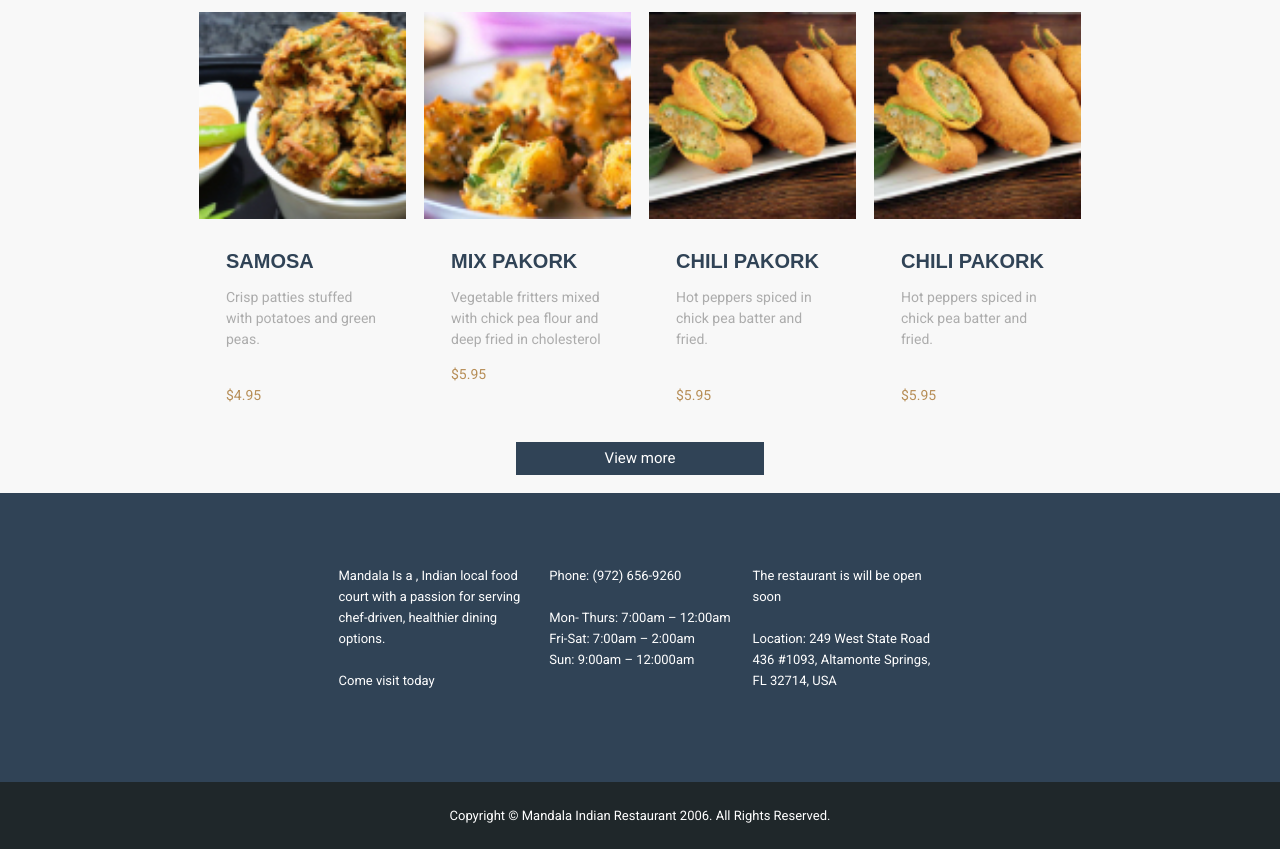
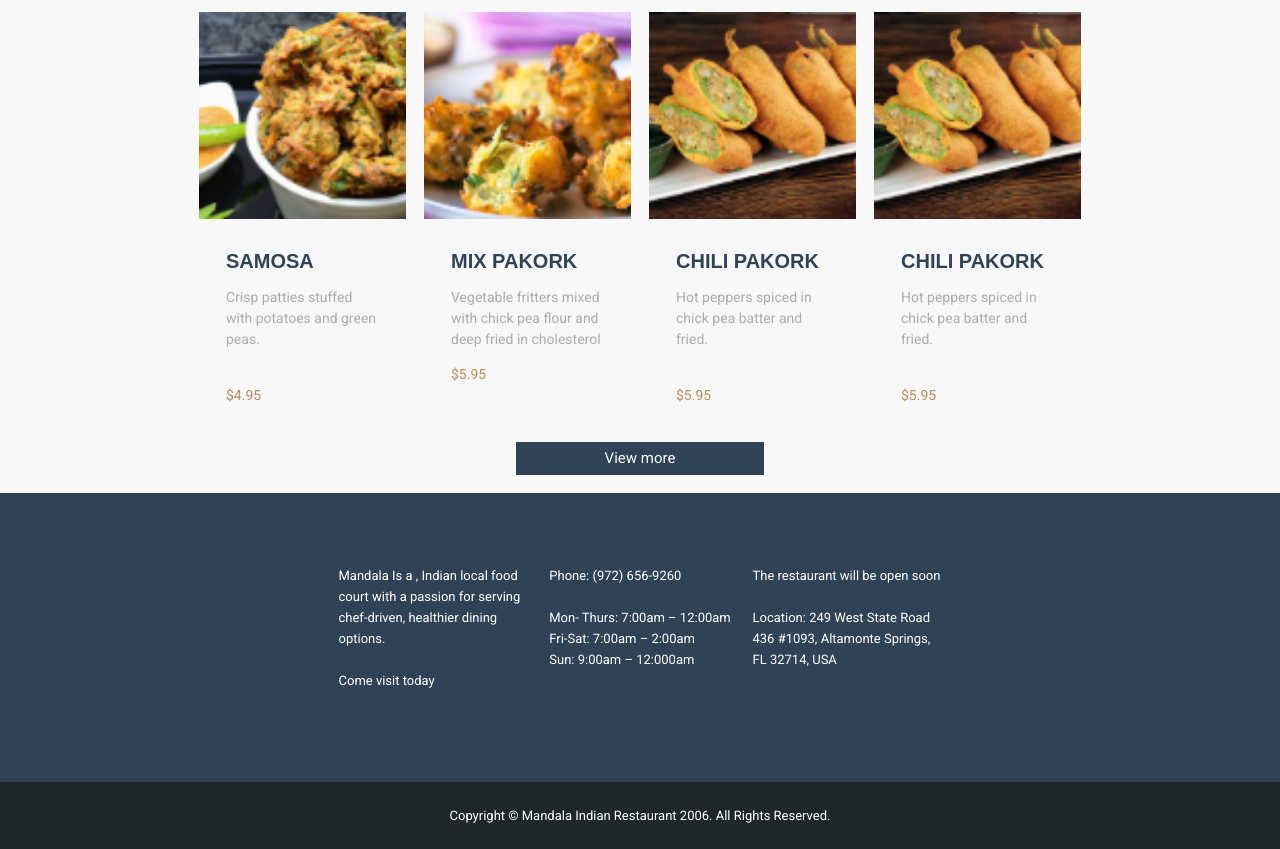
Before and after one commit to kenn5435/Mandala, a plain HTML site: page index.html in a window 1280 px wide. Shown: the part 607-1456 px from the top of the page. Drawn offline with Linux system fonts and the light colour scheme; a web font is replaced by a local one.

Commit message:
is er fjernet i footeren

```diff
--- a/index.html
+++ b/index.html
@@ -102,7 +102,7 @@
 
                 <li>
                     <div class="footer margintop">
-                        <p class="bucket-title-footer">The restaurant is will be open soon<br><br>
+                        <p class="bucket-title-footer">The restaurant will be open soon<br><br>
                             <strong>Location:</strong> 249 West State Road 436 #1093, Altamonte Springs, FL 32714, USA
                         </p>
                     </div><!-- .footer columns  -->
```
